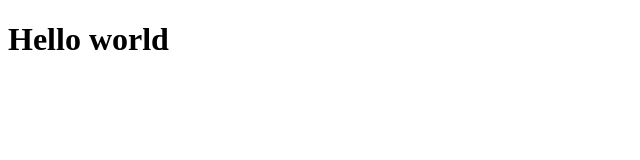
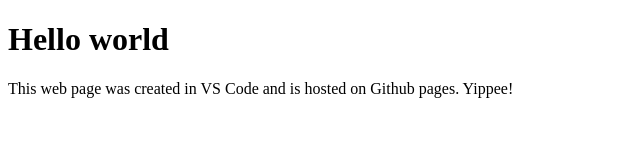
Before and after one commit to lsburtonBYU/first-webpage, a plain HTML site: page index.html in a window 1280 px wide. Shown: the whole page, without its empty margins (0-640 px from the left). Drawn offline with Linux system fonts and the light colour scheme.

Commit message:
added a description to page

```diff
--- a/index.html
+++ b/index.html
@@ -10,6 +10,8 @@
 
 <body>
   <h1>Hello world</h1>
+  <p>This web page was created in VS Code and is hosted on Github pages. Yippee!
+  </p>
 </body>
 
 </html>
```
